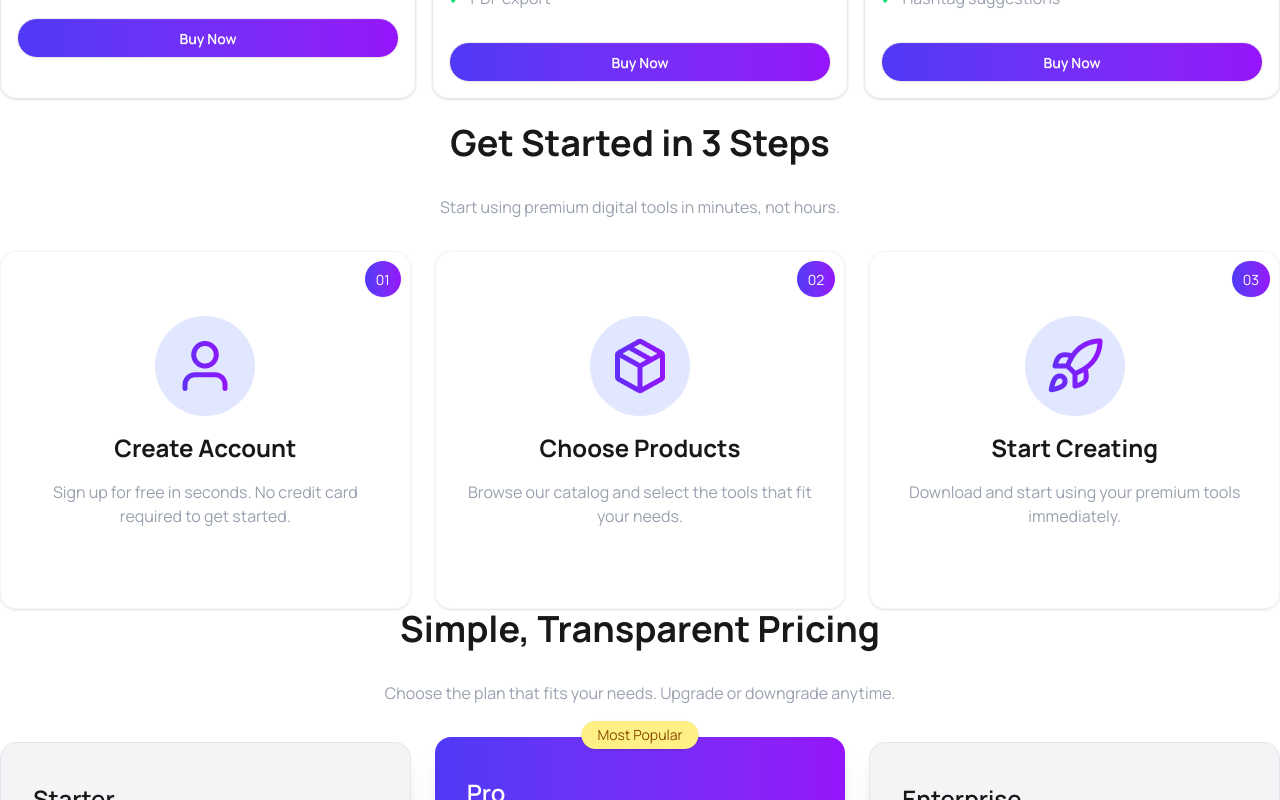
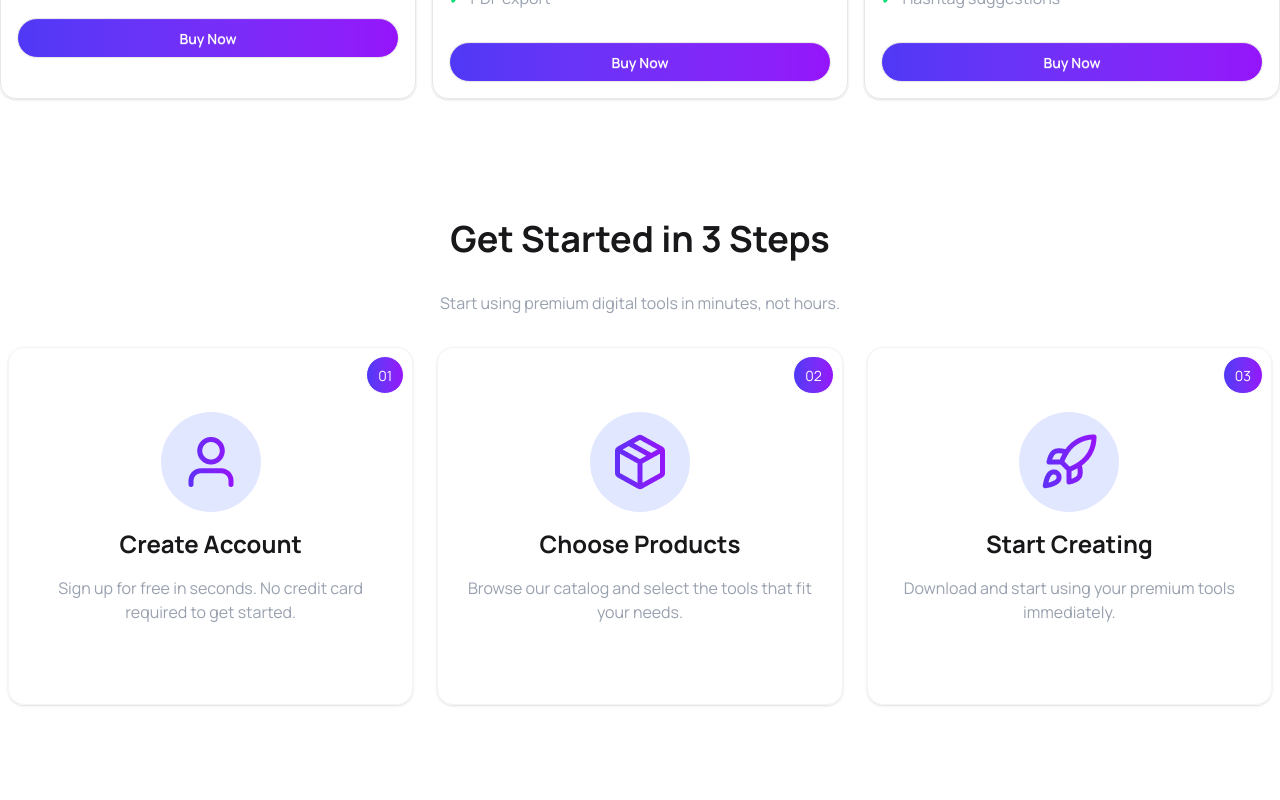
Before and after one commit to Ahsanul-Islam-083/digi-tools, a React (Vite) app: page / in a window 1280 px wide. Shown: the part 2120-2920 px from the top of the page. Built offline with nearby package versions, Linux system fonts and the light colour scheme.

Commit message:
fixed some bugs

```diff
--- a/src/App.jsx
+++ b/src/App.jsx
@@ -22,7 +22,7 @@ function App() {
       <Banner/>
       <Stats/>
 
-      <Suspense fallback={<span className="loading loading-dots loading-xl"></span>}>
+      <Suspense fallback={<div className='flex justify-center items-center py-90'><span className="loading loading-dots loading-xl"></span></div>}>
       <PremiumHeading toolsPromise={toolsPromise} cart={cart} setCart={setCart} />
       </Suspense>
 
--- a/src/components/GetStarted.jsx
+++ b/src/components/GetStarted.jsx
@@ -5,7 +5,7 @@ import rocketImg from '../assets/rocket.png';
 
 const GetStarted = () => {
     return (
-        <div className='container mx-auto p-2 md:p-0 py-24'>
+        <div className='container mx-auto p-2 md:py-24'>
             <h2 className='text-4xl font-bold text-center'>Get Started in 3 Steps</h2>
             <p className='text-center text-gray-400 py-8'>Start using premium digital tools in minutes, not hours.</p>
             <div className='grid md:grid-cols-2 lg:grid-cols-3 gap-6'>
```
Also changed, not shown: 1 other file (tests, documents, lock files or other folders).
